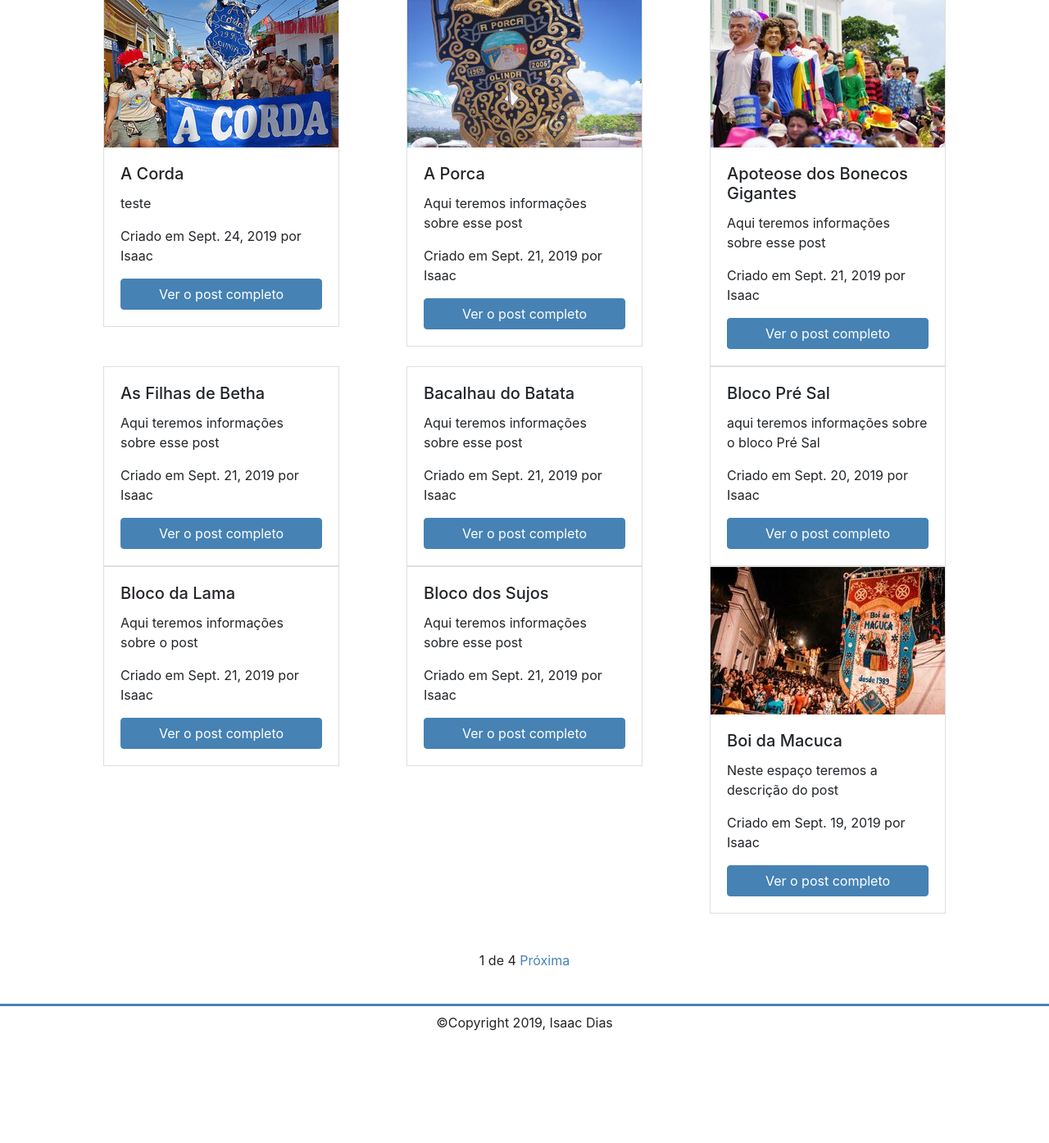
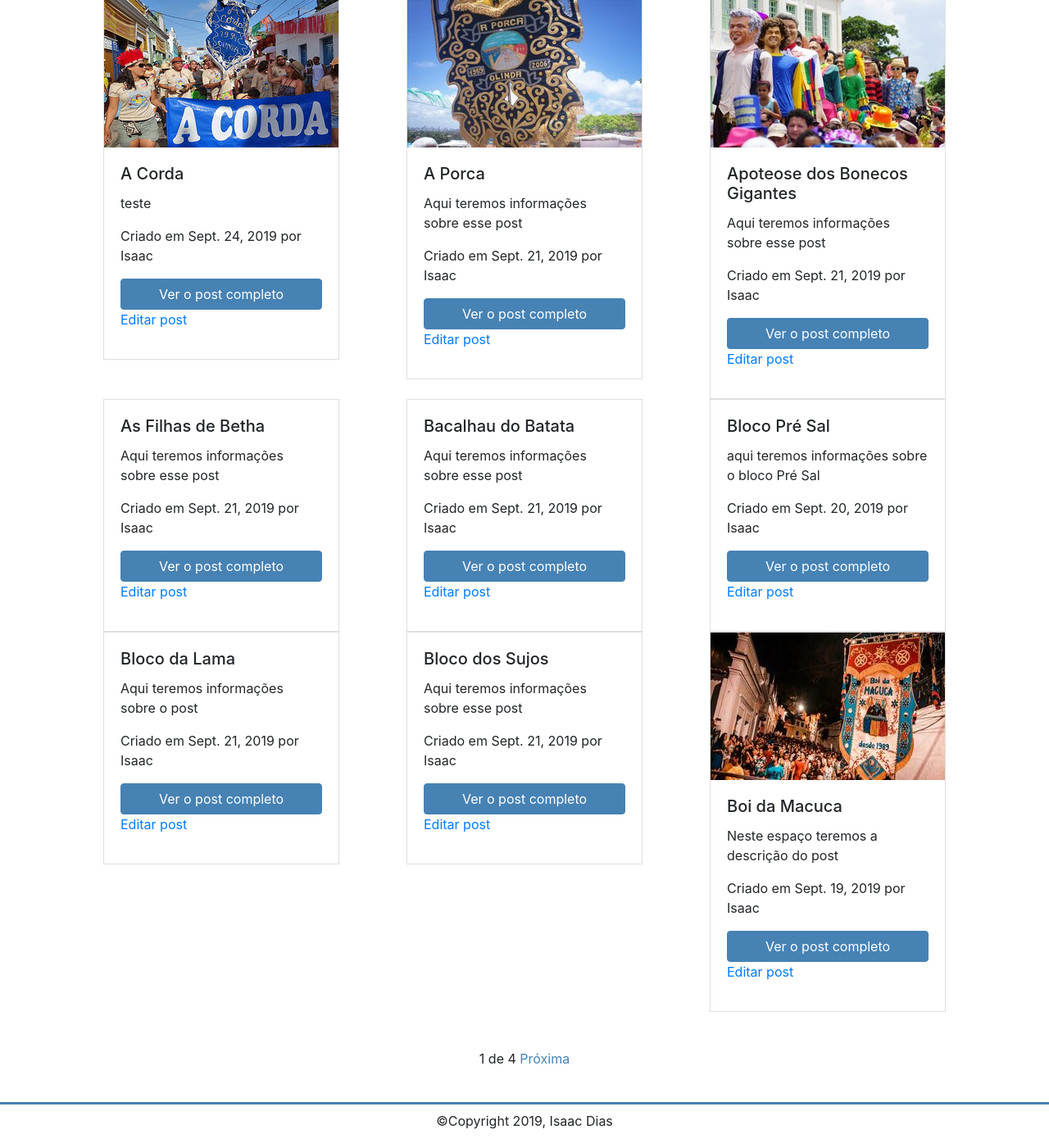
Before and after one commit to isaacdias/-blog, a Django app: page / in a window 1280 px wide. Shown: the part 492-1887 px from the top of the page at 82% size. Before the commit the page ends 1750 px from the top, so only its background shows below. Run offline with Django 3.2, Linux system fonts and the light colour scheme; a user stored in the database is signed in; data comes from the database, SQL or seed files in the repository; some libraries are stand-ins or nearby versions.

Commit message:
adicionando o link para editar o post

```diff
--- a/myproject/blog/templates/blog/post_list.html
+++ b/myproject/blog/templates/blog/post_list.html
@@ -21,6 +21,9 @@
                     <p class="card-text">{{ post.body |truncatechars:50}}</p>
                     <p>Criado em {{ post.created_at }} por {{ post.author }}</p>
                     <a href="{% url 'blog:post_detail' post.slug %}" class="btn btn-primary">Ver o post completo</a>
+                    {% if user.is_authenticated %}
+                    <p><a href="{% url 'blog:post_update' post.id %}">Editar post</a></p>
+                    {% endif %}
                 </div>
             </div>
         </div>
```
